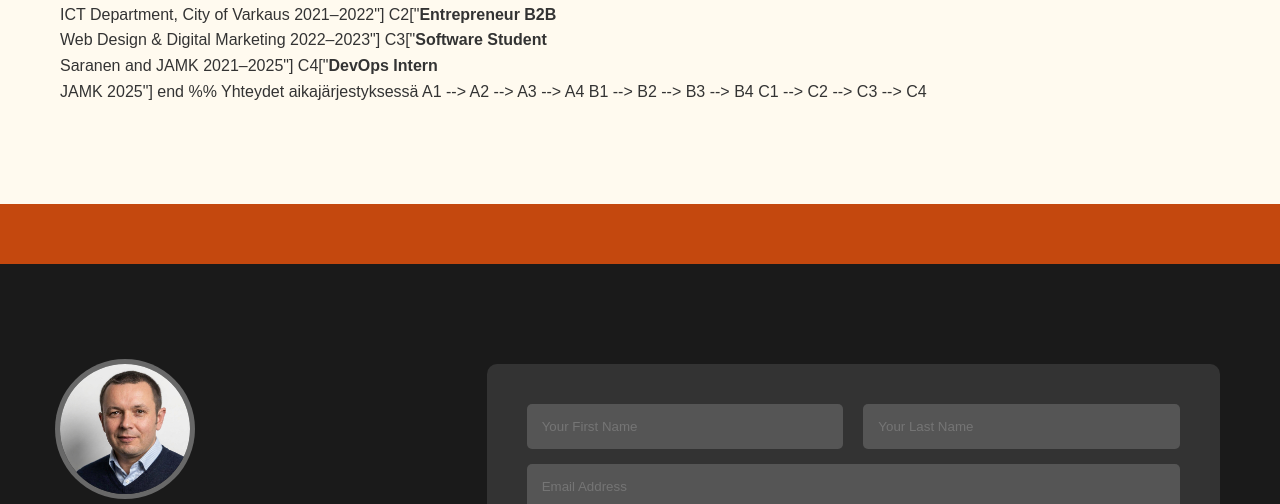
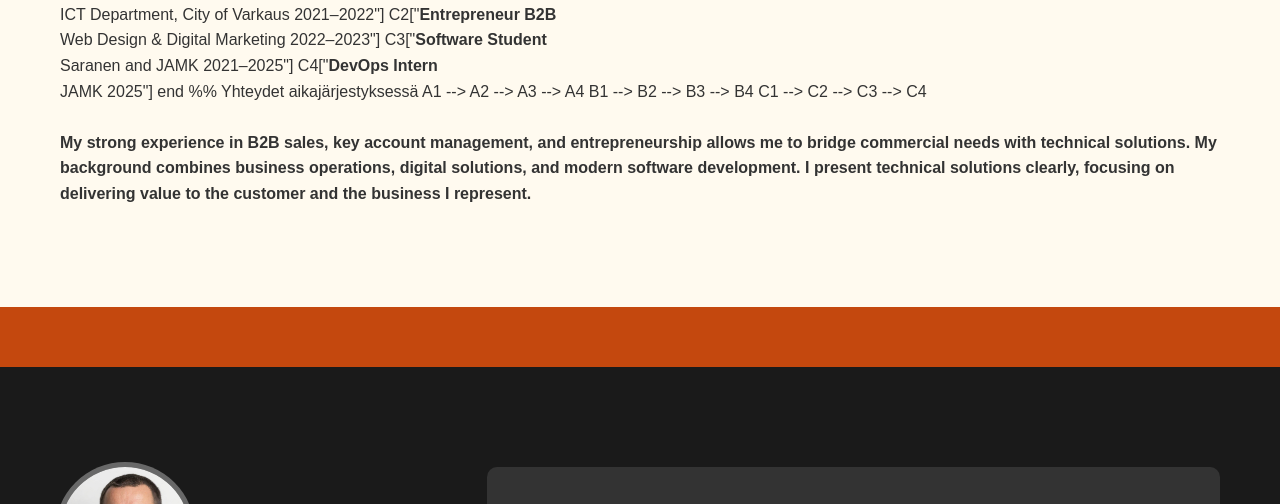
Before and after one commit to MipoRepo/miporeposite, a plain HTML site: page index.html in a window 1280 px wide. Shown: the part 5922-6426 px from the top of the page. Drawn offline with Linux system fonts and the light colour scheme; a script that the page names is missing.

Commit message:
My Experience Overview: new text added

```diff
--- a/index.html
+++ b/index.html
@@ -408,6 +408,11 @@
                 B1 --> B2 --> B3 --> B4
                 C1 --> C2 --> C3 --> C4
             </div>
+
+            <div>
+                <strong class="about-text"><br>My strong experience in B2B sales, key account management, and entrepreneurship allows me to bridge commercial needs with technical solutions. My background combines business operations, digital solutions, and modern software development. I present technical solutions clearly, focusing on delivering value to the customer and the business I represent.</strong>
+            </div>
+
         </div>
 
     </section>
```
